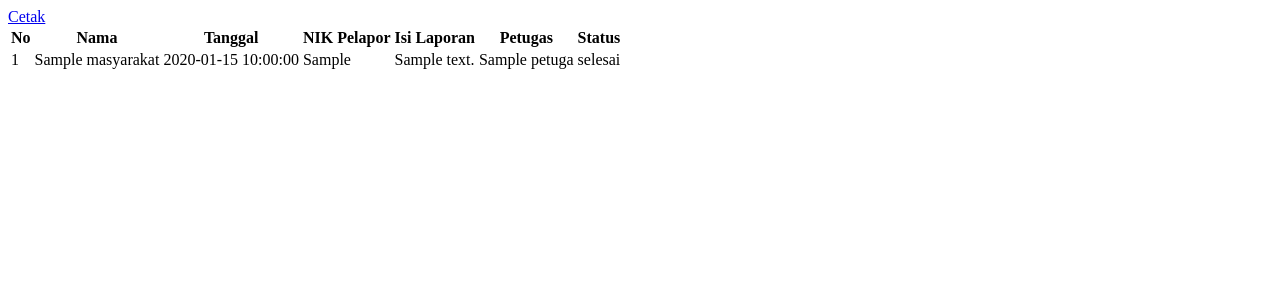
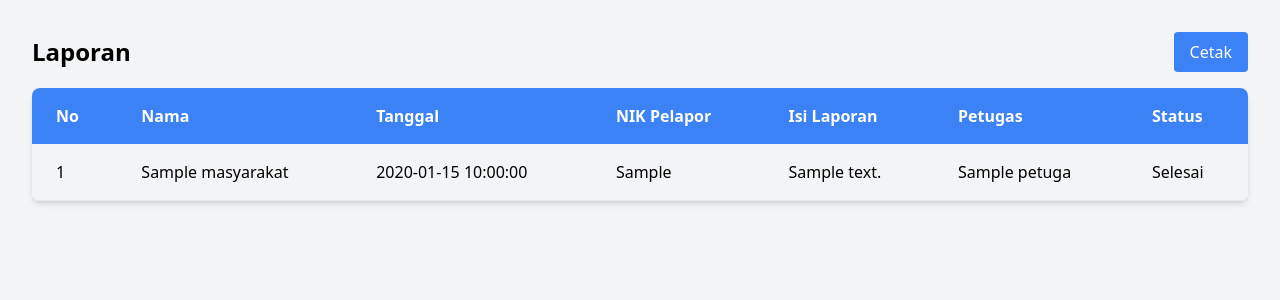
Before and after one commit to pplg-airlangga-samarinda-22/pm-autentifikasi-Requereves, a PHP site: page /laporan.php in a window 1280 px wide. Shown: the top 300 px of the page. Run offline with PHP 8.4, Linux system fonts and the light colour scheme; tables that the repository leaves empty or names only in its code hold one stand-in row (values such as "Sample post"); some libraries are stand-ins or nearby versions.

Commit message:
FRONT END JAGO

```diff
--- a/admin/laporan.php
+++ b/admin/laporan.php
@@ -8,22 +8,29 @@ require "../koneksi.php";
 <head>
     <meta charset="UTF-8">
     <meta name="viewport" content="width=device-width, initial-scale=1.0">
+    <script src="https://cdn.tailwindcss.com"></script>
     <title>Laporan</title>
 </head>
-<body>
+<body class="bg-gray-100 p-8">
 
-    <a href="javascript:window.print();">Cetak</a>
-    <table>
-        <thead>
-            <th>No</th>
-            <th>Nama</th>
-            <th>Tanggal</th>
-            <th>NIK Pelapor</th>
-            <th>Isi Laporan</th>
-            <th>Petugas</th>
-            <th>Status</th>
+    <div class="flex justify-between items-center mb-4">
+        <h1 class="text-2xl font-bold">Laporan</h1>
+        <a href="javascript:window.print();" class="bg-blue-500 text-white px-4 py-2 rounded hover:bg-blue-700">Cetak</a>
+    </div>
+
+    <table class="min-w-full bg-white shadow-md rounded-lg overflow-hidden">
+        <thead class="bg-blue-500 text-white">
+            <tr>
+                <th class="text-left px-6 py-4">No</th>
+                <th class="text-left px-6 py-4">Nama</th>
+                <th class="text-left px-6 py-4">Tanggal</th>
+                <th class="text-left px-6 py-4">NIK Pelapor</th>
+                <th class="text-left px-6 py-4">Isi Laporan</th>
+                <th class="text-left px-6 py-4">Petugas</th>
+                <th class="text-left px-6 py-4">Status</th>
+            </tr>
         </thead>
-        <tbody>
+        <tbody class="bg-gray-100">
             <?php
             $no = 0;
             $sql = "SELECT
@@ -40,14 +47,16 @@ require "../koneksi.php";
             $rows = $koneksi->execute_query($sql)->fetch_all(MYSQLI_ASSOC);
             foreach($rows as $row) {
                 ?>
-                <tr>
-                    <td><?= ++$no ?></td>
-                    <td><?= $row['nama_pelapor'] ?></td>
-                    <td><?= $row['tgl_pengaduan'] ?></td>
-                    <td><?= $row['nik'] ?></td>
-                    <td><?= $row['isi_laporan'] ?></td>
-                    <td><?= $row['nama_petugas'] ?></td>
-                    <td><?= ($row['status']== 0)? 'menunggu':(($row['status']=='proses')?'diproses':'selesai') ?></td>
+                <tr class="border-b">
+                    <td class="px-6 py-4"><?= ++$no ?></td>
+                    <td class="px-6 py-4"><?= $row['nama_pelapor'] ?></td>
+                    <td class="px-6 py-4"><?= $row['tgl_pengaduan'] ?></td>
+                    <td class="px-6 py-4"><?= $row['nik'] ?></td>
+                    <td class="px-6 py-4"><?= $row['isi_laporan'] ?></td>
+                    <td class="px-6 py-4"><?= $row['nama_petugas'] ?></td>
+                    <td class="px-6 py-4">
+                        <?= ($row['status'] == 0) ? 'Menunggu' : (($row['status'] == 'proses') ? 'Diproses' : 'Selesai') ?>
+                    </td>
                 </tr>
                 <?php
             }
```
